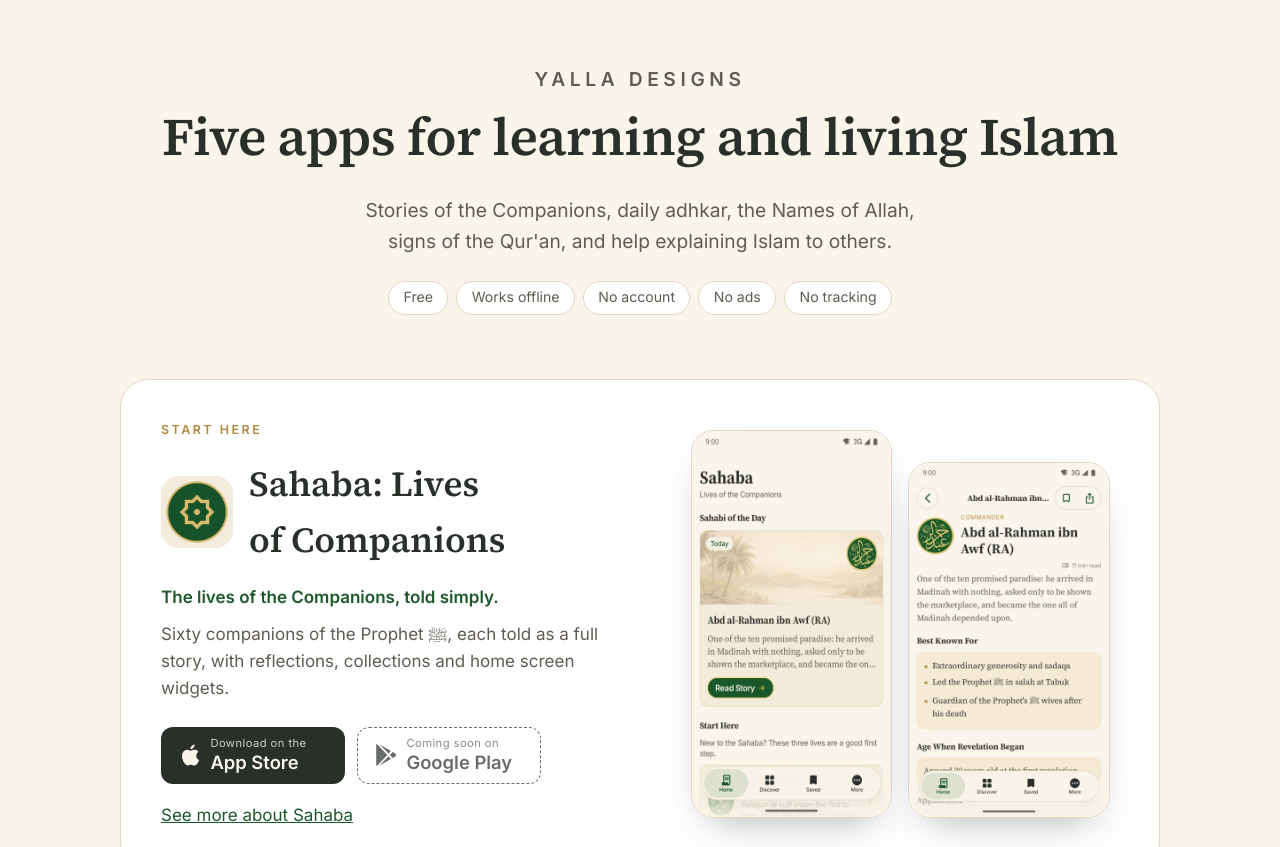
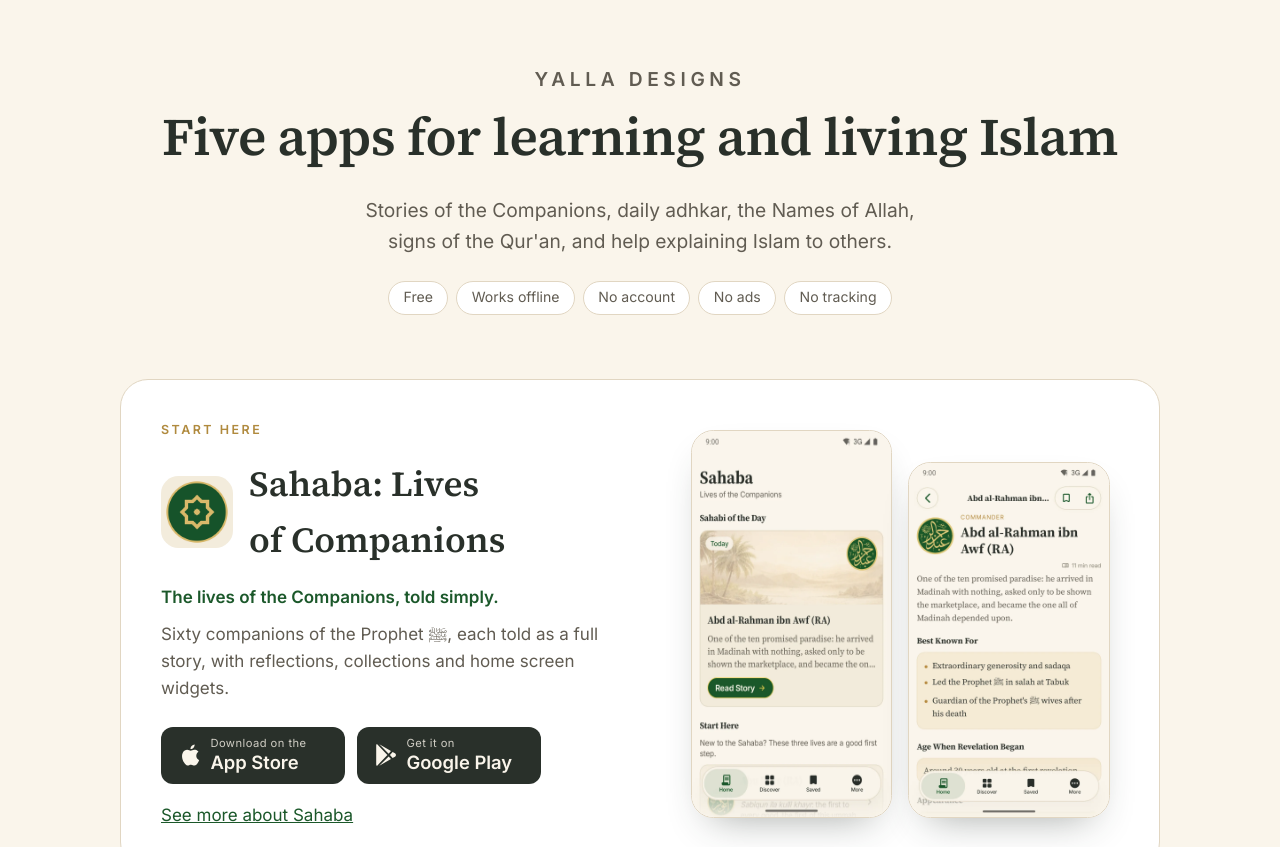
Before and after one commit to ahussein17-aa/apps, a plain HTML site: page index.html in a window 1280 px wide. Shown: the top 847 px of the page. Drawn offline with Linux system fonts and the light colour scheme.

Commit message:
Sahaba is live on Google Play: enable Play button
Co-Authored-By: Claude Opus 5.5 <noreply@anthropic.com>

```diff
--- a/index.html
+++ b/index.html
@@ -103,7 +103,7 @@
       <div class="head"><img src="icons/sahaba.png" alt="Sahaba app icon" width="72" height="72"><h2>Sahaba: Lives of Companions</h2></div>
       <p class="tag">The lives of the Companions, told simply.</p>
       <p class="blurb">Sixty companions of the Prophet ﷺ, each told as a full story, with reflections, collections and home screen widgets.</p>
-      <div class="yd-badges"><a class="yd-badge" href="https://apps.apple.com/app/id6779983950"><svg width="22" height="26" viewBox="0 0 26 30" fill="currentColor" aria-hidden="true"><path d="M21.6 15.9c0-3.1 2.5-4.6 2.6-4.7-1.4-2.1-3.7-2.4-4.5-2.4-1.9-.2-3.7 1.1-4.7 1.1-1 0-2.5-1.1-4.1-1.1-2.1 0-4 1.2-5.1 3.1-2.2 3.8-.6 9.3 1.6 12.4 1 1.5 2.3 3.1 3.9 3.1 1.6-.1 2.2-1 4.1-1 1.9 0 2.4 1 4.1 1 1.7 0 2.8-1.5 3.8-3 1.2-1.7 1.7-3.4 1.7-3.5-.1 0-3.4-1.3-3.4-5zM18.4 6.3c.9-1 1.4-2.4 1.3-3.8-1.2.1-2.7.8-3.6 1.8-.8.9-1.5 2.3-1.3 3.7 1.4.1 2.7-.7 3.6-1.7z"/></svg><span class="yd-lines"><span class="yd-small">Download on the</span><span class="yd-big">App Store</span></span></a><span class="yd-badge yd-soon" aria-disabled="true"><svg width="22" height="24" viewBox="0 0 24 26" fill="currentColor" aria-hidden="true"><path d="M3.2 1.1c-.5.3-.8.9-.8 1.600v20.600c0 .7.3 1.300.8 1.600L14.600 13 3.200 1.100zM16 11.500 5.800 1.300l12.700 7.300L16 11.500zM16 14.500l2.500 2.900L5.800 24.700 16 14.500zM20.300 9.700l2.600 1.500c1.400.8 1.400 2.800 0 3.600l-2.600 1.500L17.400 13l2.900-3.300z"/></svg><span class="yd-lines"><span class="yd-small">Coming soon on</span><span class="yd-big">Google Play</span></span></span></div>
+      <div class="yd-badges"><a class="yd-badge" href="https://apps.apple.com/app/id6779983950"><svg width="22" height="26" viewBox="0 0 26 30" fill="currentColor" aria-hidden="true"><path d="M21.6 15.9c0-3.1 2.5-4.6 2.6-4.7-1.4-2.1-3.7-2.4-4.5-2.4-1.9-.2-3.7 1.1-4.7 1.1-1 0-2.5-1.1-4.1-1.1-2.1 0-4 1.2-5.1 3.1-2.2 3.8-.6 9.3 1.6 12.4 1 1.5 2.3 3.1 3.9 3.1 1.6-.1 2.2-1 4.1-1 1.9 0 2.4 1 4.1 1 1.7 0 2.8-1.5 3.8-3 1.2-1.7 1.7-3.4 1.7-3.5-.1 0-3.4-1.3-3.4-5zM18.4 6.3c.9-1 1.4-2.4 1.3-3.8-1.2.1-2.7.8-3.6 1.8-.8.9-1.5 2.3-1.3 3.7 1.4.1 2.7-.7 3.6-1.7z"/></svg><span class="yd-lines"><span class="yd-small">Download on the</span><span class="yd-big">App Store</span></span></a><a class="yd-badge" href="https://play.google.com/store/apps/details?id=com.yalladesigns.sahaba"><svg width="22" height="24" viewBox="0 0 24 26" fill="currentColor" aria-hidden="true"><path d="M3.2 1.1c-.5.3-.8.9-.8 1.600v20.600c0 .7.3 1.300.8 1.600L14.600 13 3.200 1.100zM16 11.500 5.800 1.300l12.700 7.300L16 11.500zM16 14.500l2.500 2.900L5.800 24.700 16 14.500zM20.300 9.700l2.600 1.500c1.400.8 1.400 2.800 0 3.600l-2.600 1.500L17.400 13l2.900-3.300z"/></svg><span class="yd-lines"><span class="yd-small">Get it on</span><span class="yd-big">Google Play</span></span></a></div>
       <a class="learn" href="https://ahussein17-aa.github.io/sahaba-site/">See more about Sahaba</a>
     </div>
     <div class="shots">
```
